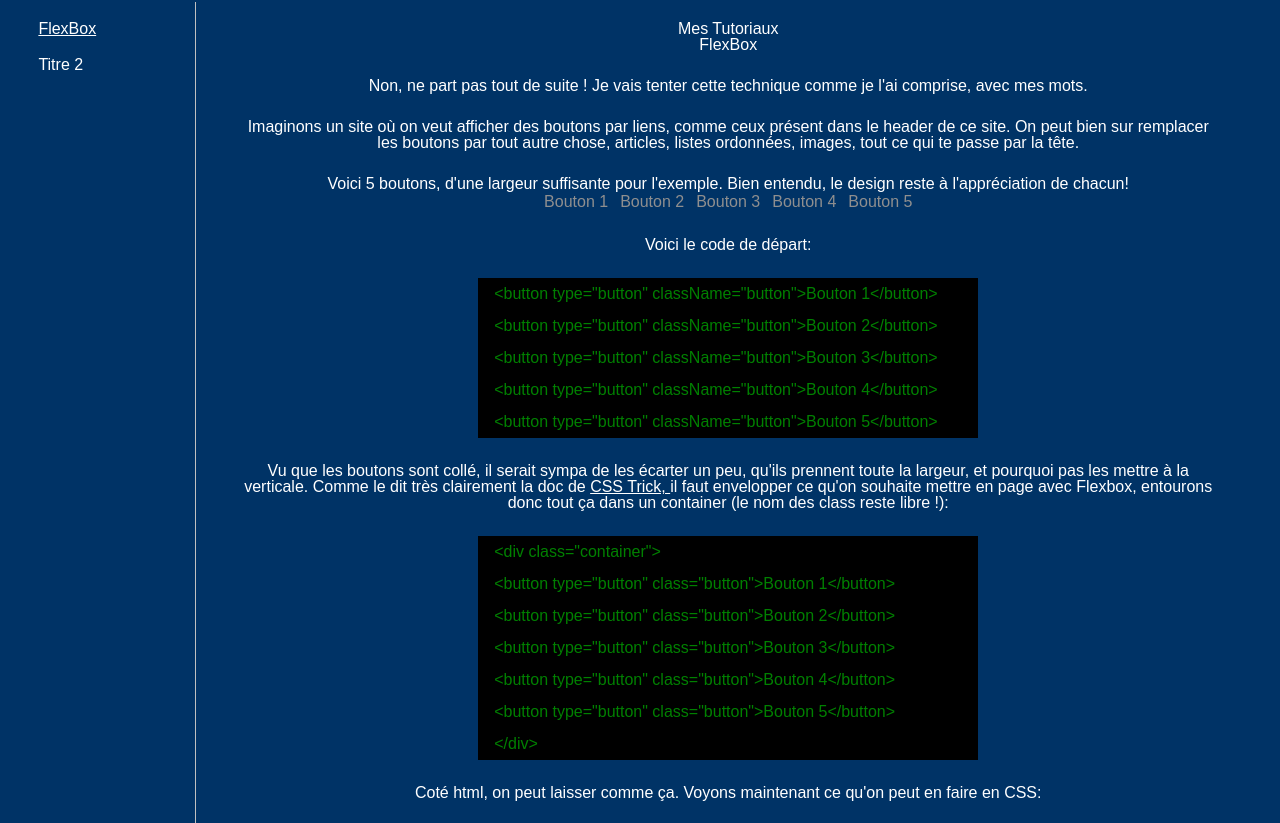
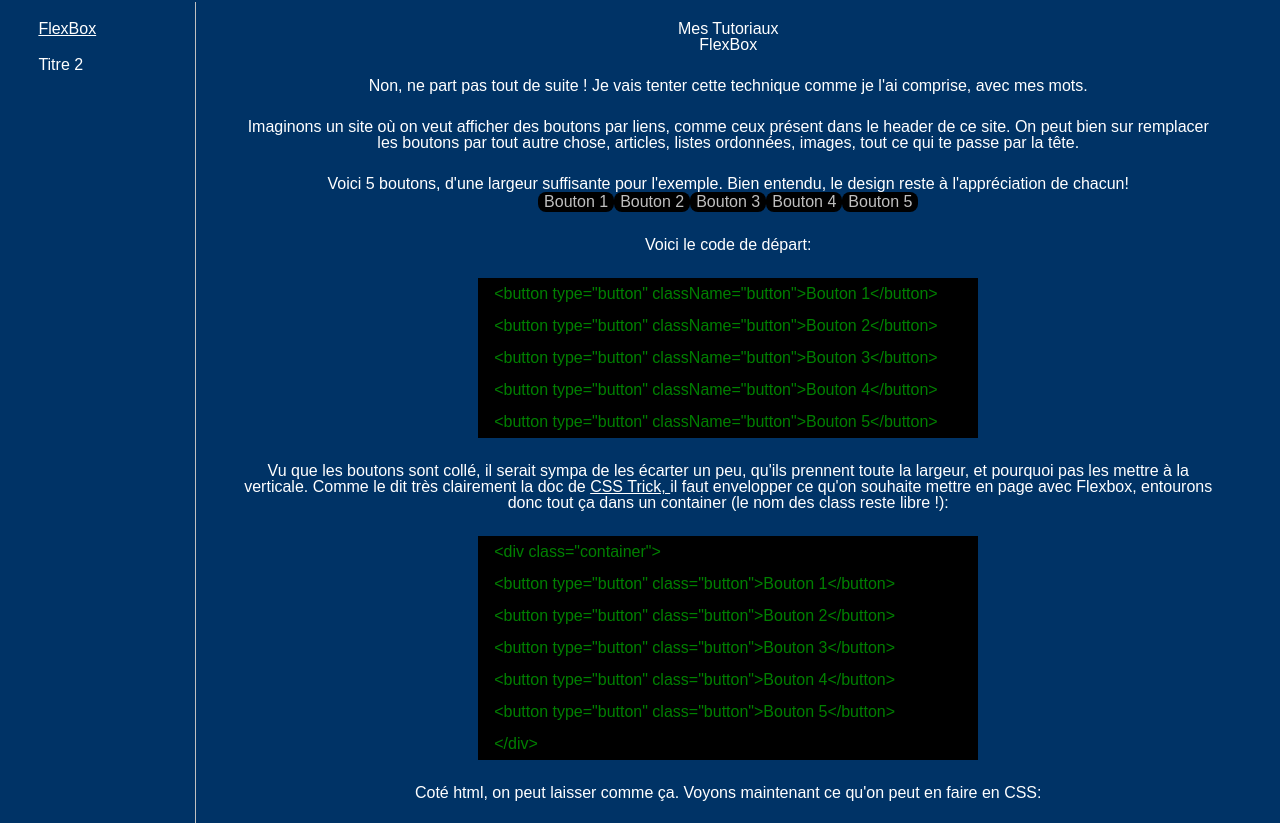
Before and after one commit to NeoCortexFr/devRepublic, a React app: page /tutos/flexbox in a window 1280 px wide. Shown: the part 723-1546 px from the top of the page. Built offline with nearby package versions, Linux system fonts and the light colour scheme.

Commit message:
css in tuto flexbox

```diff
--- a/src/components/Flexbox/flexbox.scss
+++ b/src/components/Flexbox/flexbox.scss
@@ -42,3 +42,8 @@
         flex-direction: column;
     }
 }
+.button {
+    background-color: black;
+    color: silver;
+    border-radius: 8px;
+}
```
